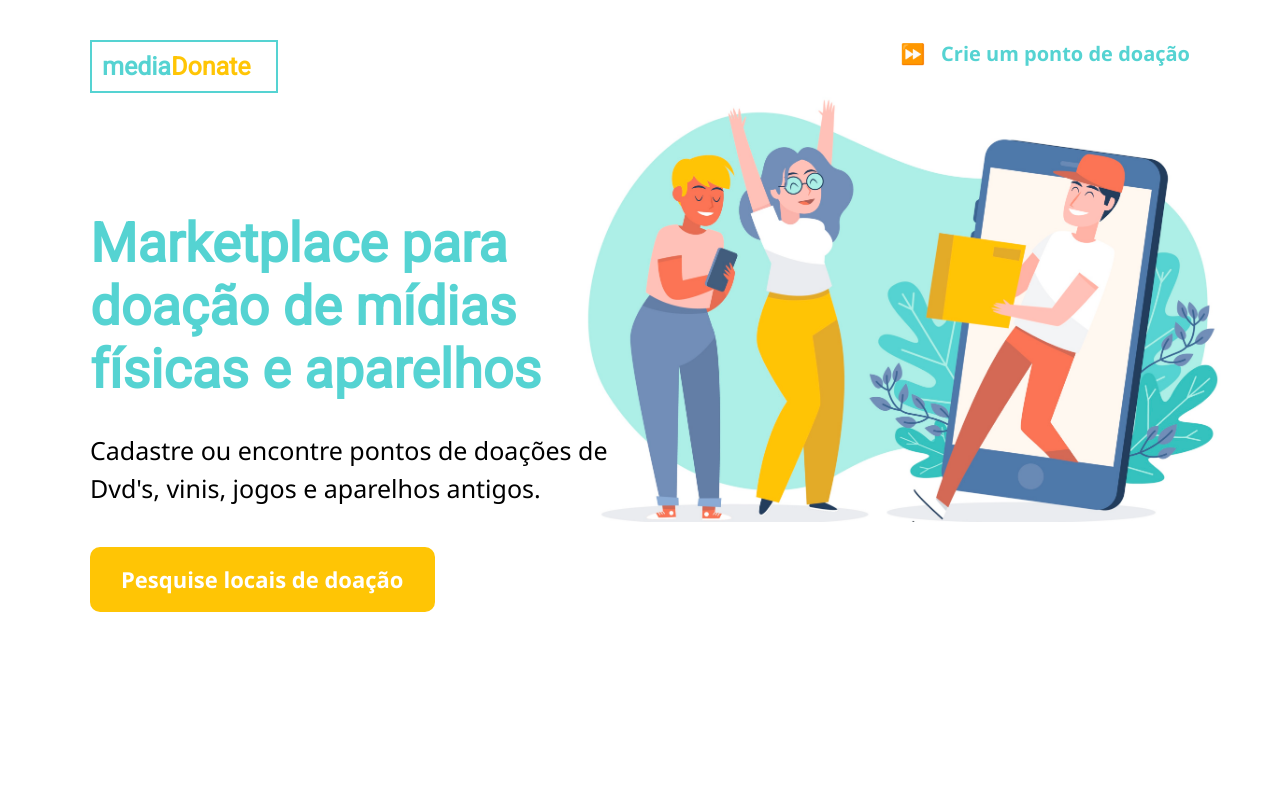
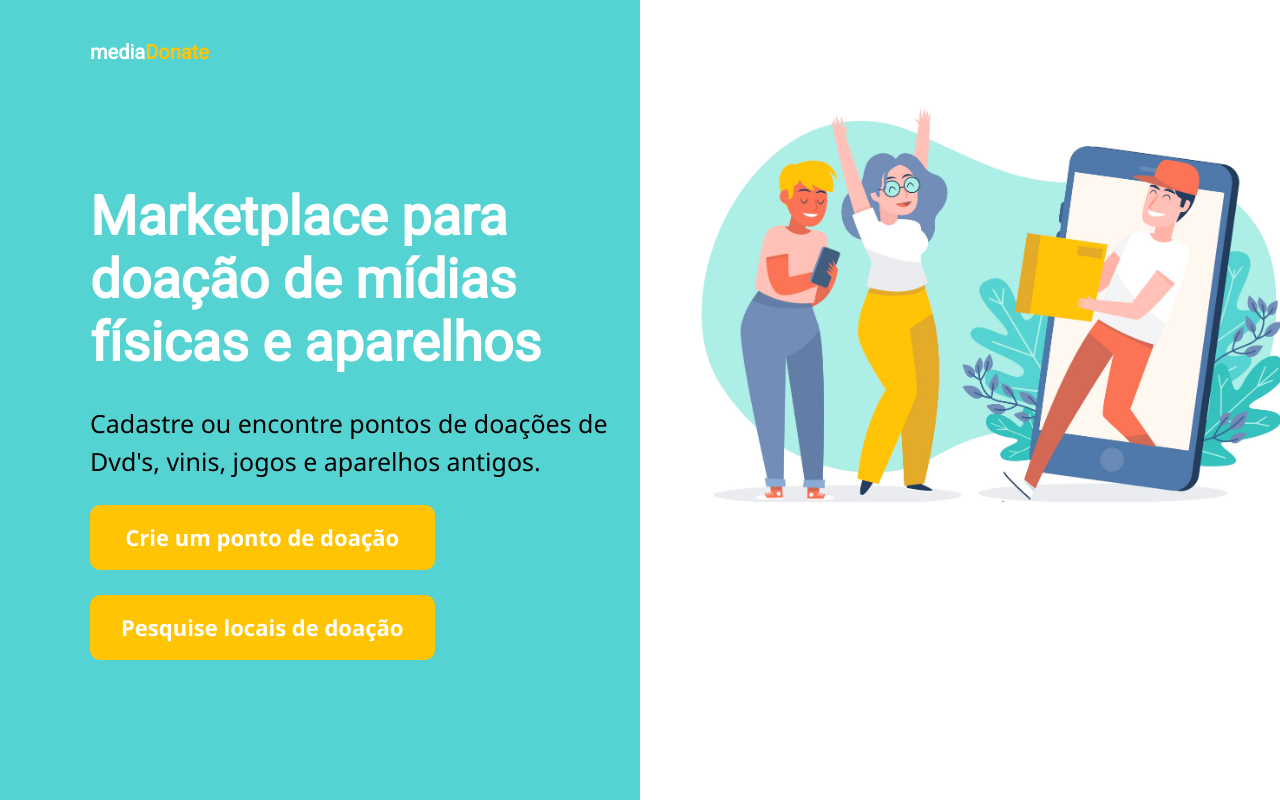
Before and after one commit to RicardoBaltazar/Barbearia-retro, a plain HTML site: page index.html in a window 1280 px wide. Drawn offline with Linux system fonts and the light colour scheme.

Commit message:
layout atualizado

```diff
--- a/index.html
+++ b/index.html
@@ -18,18 +18,21 @@
                 -->
                 <h2 class="logo">media<span>Donate</span></h2>
 
-                <a href="./create.html">
-                    <span>&#9193;</span> Crie um ponto de doação
-                </a>
             </header>
 
             <main>
                 <h1>Marketplace para doação de mídias físicas e aparelhos</h1>
                 <p>Cadastre ou encontre pontos de doações de Dvd's, vinis, jogos e aparelhos antigos.</p>
 
+
+                <a href="./create.html">
+                    <strong>Crie um ponto de doação</strong>
+                </a>
                 <a href="#">
                     <strong>Pesquise locais de doação</strong>
                 </a>
+
+
             </main>
         </div>
     </div>
--- a/styles/home.css
+++ b/styles/home.css
@@ -1,8 +1,8 @@
 .page-home{
     height: 100vh;
     background: url("../assets/2887079.jpg") no-repeat;
-    background-size: 700px;
-    background-position: 43vw 90px;
+    background-size: 650px;
+    background-position: 52vw 100px;
 }
 
 .page-home .content{
@@ -45,7 +45,8 @@
 
 .page-home main h1{
     font-size: 54px;
-    margin-top: -70px;
+    margin-top: -20px;
+    color: white;
 }
 
 .page-home main p{
@@ -59,7 +60,7 @@
     width: 65%;
     max-width: 360px;
     height: 65px;
-    margin-top: 40px;
+    margin-top: 25px;
     background-color: var(--third-color);
     border-radius: 10px;
     transition: 500ms;
--- a/styles/index.css
+++ b/styles/index.css
@@ -15,7 +15,8 @@ html {
 }
 
 body{
-    background-color: #ffffff;
+    /*background-color: #ffffff;*/
+    background: linear-gradient(to right, var(--second-color) 50%, white 50%);
     -webkit-font-smoothing: antialiased;
 }
 
@@ -24,14 +25,13 @@ a{
 }
 
 h1,h2,h3,h4,h5,h6{
-    color: var(--second-color);
+    color: white;
     font-family: 'roboto' , sans-serif;
 }
 
 .logo{
-    font-size: 25px;
-    padding: 10px;
-    border: 2px solid var(--second-color);
+    font-size: 20px;
+
 }
 header span{
     color: var(--third-color);
```
